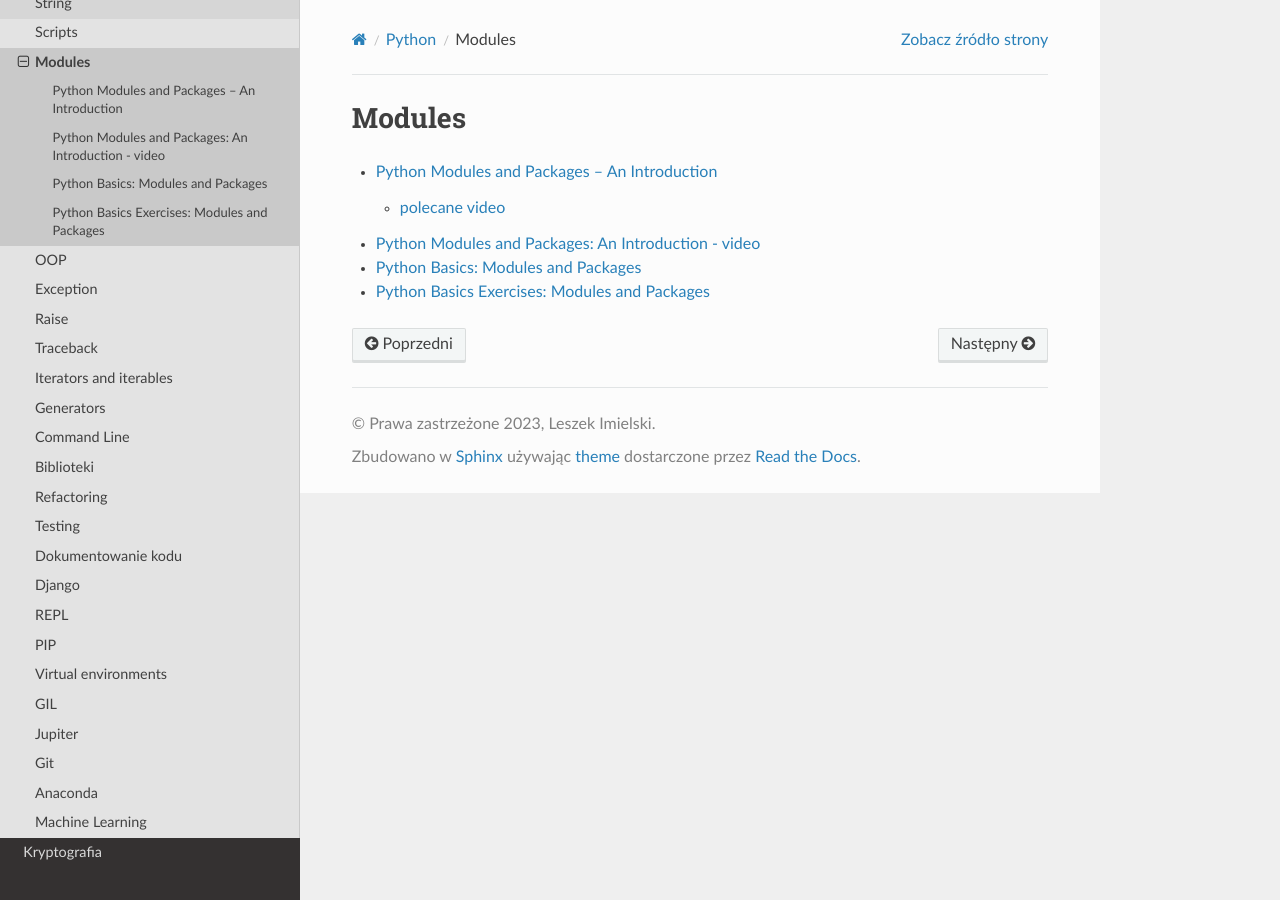
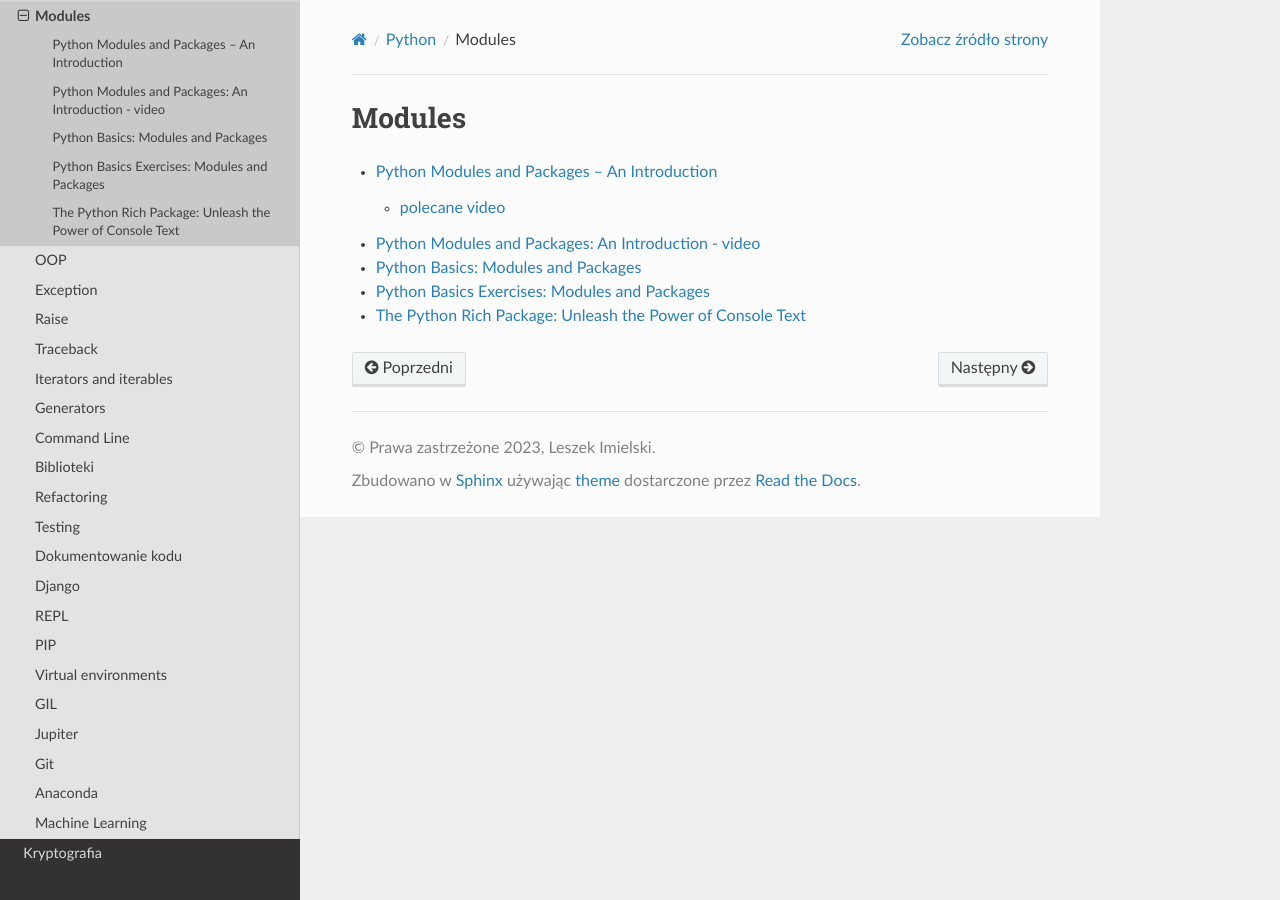
Before and after one commit to limielski/UsingSphinx, a Sphinx documentation site: the page built from docs/source/python/modules/index.rst, in a window 1280 px wide. Built offline with Sphinx 7.4.7 and the Read the Docs theme 2.0.0, drawn with Linux system fonts in a browser that asks for light colours.

Commit message:
add lesson modules2-0.rst

```diff
--- a/docs/source/python/modules/index.rst
+++ b/docs/source/python/modules/index.rst
@@ -7,3 +7,4 @@ Modules
    modules0-0-video
    modules1-0
    modules1-1
+   modules2-0
--- /dev/null
+++ b/docs/source/python/modules/modules2-0.rst
@@ -0,0 +1,6 @@
+The Python Rich Package: Unleash the Power of Console Text
+==========================================================
+
+by Charles de Villiers  Nov 27, 2023
+
+https://realpython.com/python-rich-package/?utm_source=notification_summary&utm_medium=email&utm_campaign=2023-11-21
```
